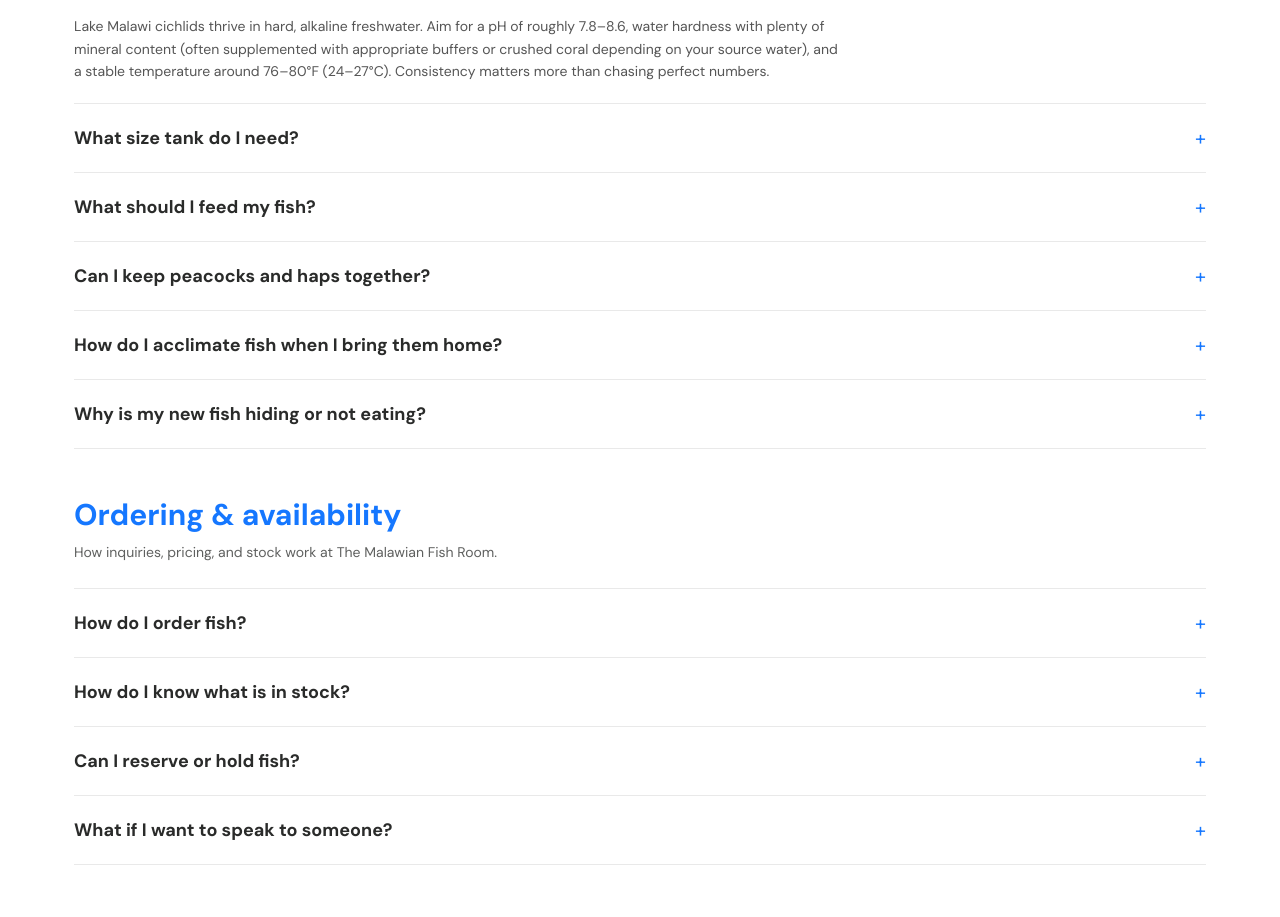
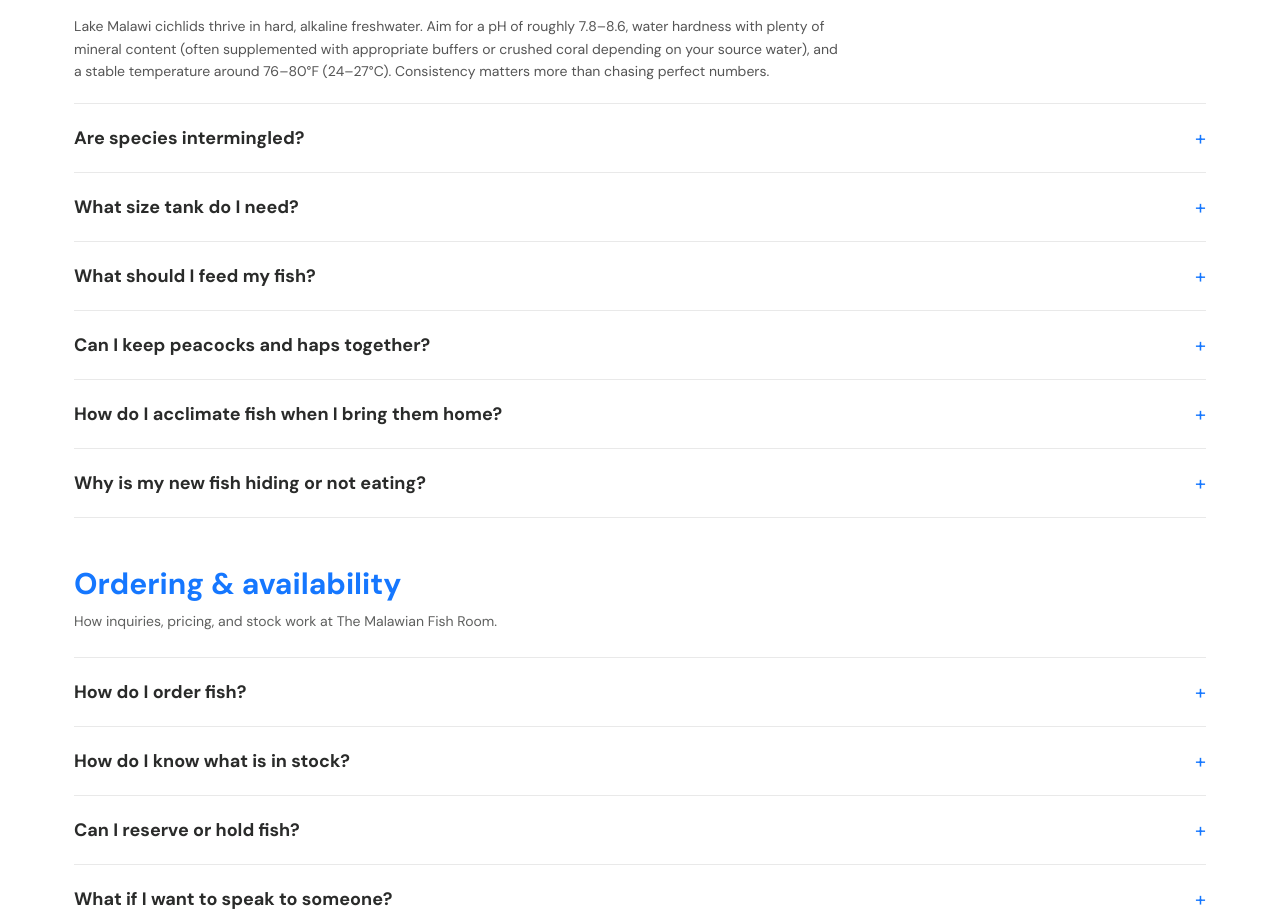
Before and after one commit to TheMalawianFishRoom/MalawianFishRoomWebsite, a Next.js app: page /faq in a window 1280 px wide. Shown: the part 900-1817 px from the top of the page. Built offline with nearby package versions, Linux system fonts and the light colour scheme.

Commit message:
All species bred in single species tanks for guaranteed pure bloodlines.

```diff
--- a/app/catalog/page.tsx
+++ b/app/catalog/page.tsx
@@ -32,7 +32,7 @@ export default function CatalogPage() {
               Fish catalog
             </h1>
             <p className="mt-4 max-w-lg text-sm leading-relaxed text-[#2A2B2A]/75">
-              Explore our current retail list of peacocks and haps. Availability updates regularly.
+            All species bred in single species tanks for guaranteed pure bloodlines. Explore our current retail list of peacocks and haps. Availability updates regularly.
             </p>
 
           </div>
--- a/data/faqs.ts
+++ b/data/faqs.ts
@@ -20,6 +20,11 @@ export const faqSections: FaqSection[] = [
         question: "What water parameters do Malawian cichlids need?",
         answer:
           "Lake Malawi cichlids thrive in hard, alkaline freshwater. Aim for a pH of roughly 7.8–8.6, water hardness with plenty of mineral content (often supplemented with appropriate buffers or crushed coral depending on your source water), and a stable temperature around 76–80°F (24–27°C). Consistency matters more than chasing perfect numbers.",
+      },
+      {
+        question: "Are species intermingled?",
+        answer:
+          "All species are bred in single species tanks. We do not intermingle species.",
       },
       {
         question: "What size tank do I need?",
```
